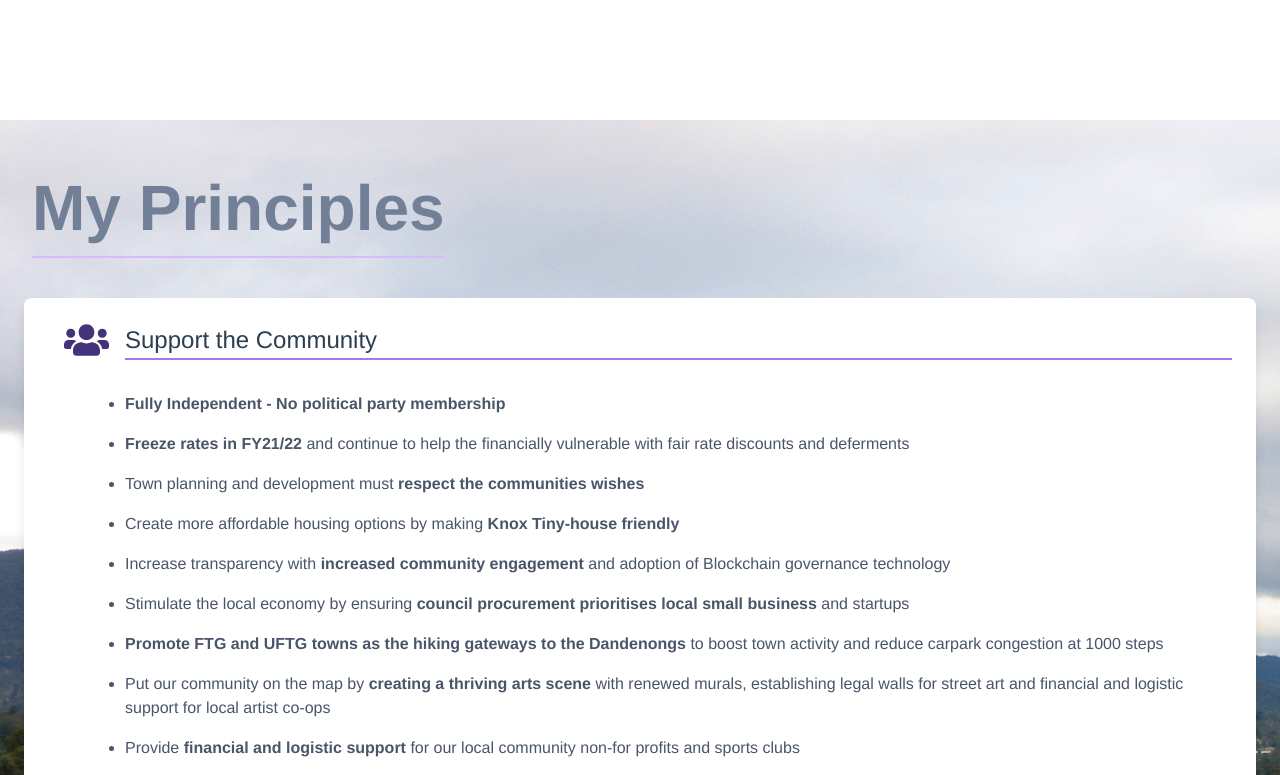
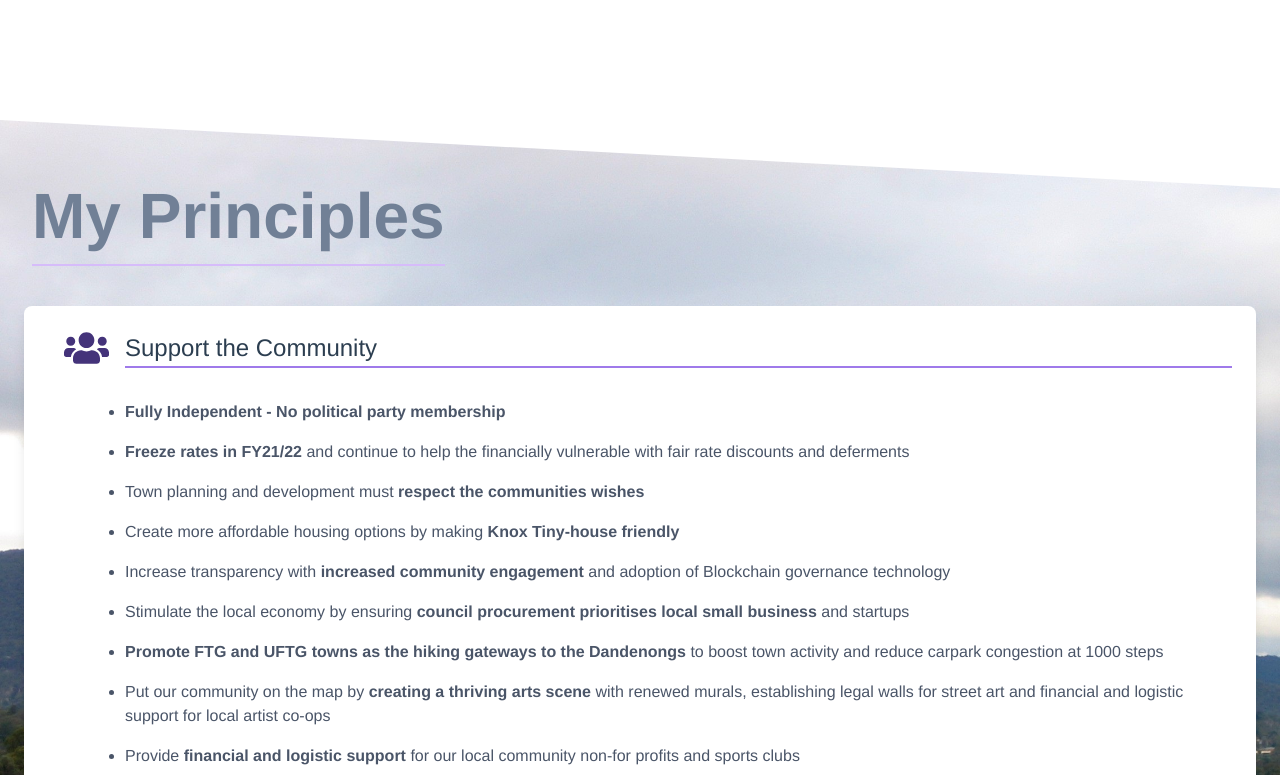
Before and after one commit to Veldrin055/mike-knox, a Vue app: page / in a window 1280 px wide. Shown: the part 1480-2255 px from the top of the page. Built offline with nearby package versions, Linux system fonts and the light colour scheme.

Commit message:
sloped bgs

```diff
--- a/src/views/Home.vue
+++ b/src/views/Home.vue
@@ -9,5 +9,7 @@
 <style>
 .purple-grad {
   background-image: linear-gradient(to bottom, rgb(175, 174, 179), rgb(228, 217, 197));
+  -webkit-clip-path: polygon(0 0, 100% 0, 100% 96%, 0 100%);
+  clip-path: polygon(0 0, 100% 0, 100% 96%, 0 100%);
 }
 </style>
--- a/src/views/Principles.vue
+++ b/src/views/Principles.vue
@@ -1,6 +1,6 @@
 <template>
-<div class="bg-fixed object-cover bg-image">
-  <div class="container m-auto px-6 p-10 flex flex-wrap">
+<div class="bg-fixed object-cover bg-image clip">
+  <div class="container m-auto px-6 py-12 flex flex-wrap">
     <div class="mx-2 text-left border-b-2 border-purple-300">
       <h3 class="text-gray-600 font-extrabold text-4xl xs:text-5xl md:text-6xl">
         My Principles
@@ -55,8 +55,8 @@
         </div>
       </div>
     </div>
+    <div class="w-full text-xs position-bottom-0 text-left text-gray-800 text-opacity-25 break-words">Andrew Amos (https://commons.wikimedia.org/wiki/File:Mt_Dandenong_from_Mooroolbark.jpg), „Mt Dandenong from Mooroolbark“, https://creativecommons.org/licenses/by-sa/3.0/legalcode</div>
   </div>
-    <div class="w-full text-xs position-bottom-0 text-left text-gray-800 text-opacity-25 mb-2 break-words">Andrew Amos (https://commons.wikimedia.org/wiki/File:Mt_Dandenong_from_Mooroolbark.jpg), „Mt Dandenong from Mooroolbark“, https://creativecommons.org/licenses/by-sa/3.0/legalcode</div>
 </div>
 </template>
 
@@ -66,4 +66,16 @@
   background-repeat: no-repeat;
   background-size: cover;
 }
+
+.clip {
+    -webkit-clip-path: polygon(0 0, 100% 1%, 100% 99%, 0% 100%);
+    clip-path: polygon(0 0, 100% 1%, 100% 99%, 0% 100%);
+  }
+
+@media (min-width: 43em) {
+  .clip {
+    -webkit-clip-path: polygon(0 0, 100% 1%, 100% 99%, 0% 100%);
+    clip-path: polygon(0 0, 100% 5%, 100% 97%, 0% 100%);
+  }
+}
 </style>
```
